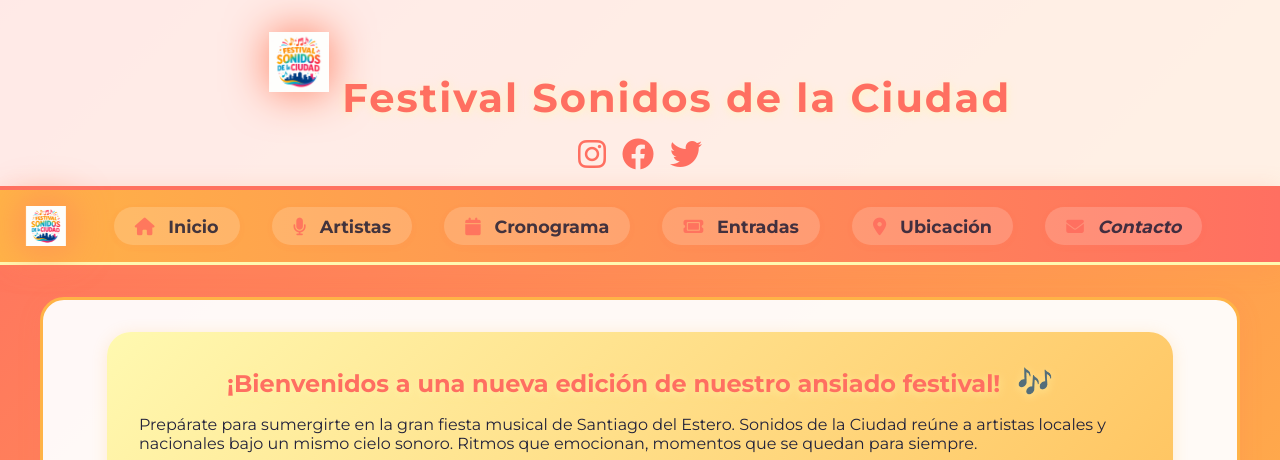
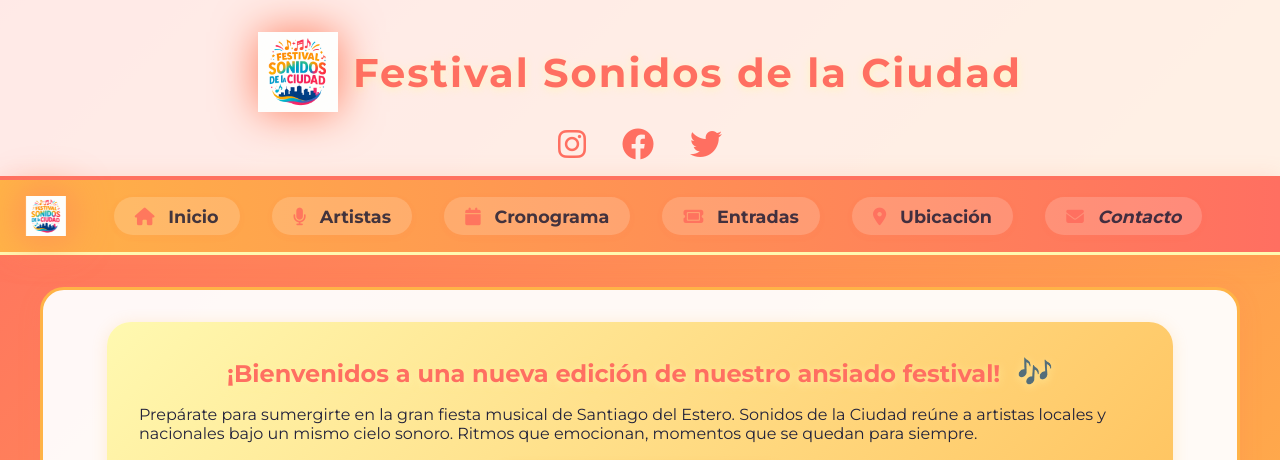
Before and after one commit to FernandoAVillarroel/sonidos-de-la-ciudad, a plain HTML site: page index.html in a window 1280 px wide. Shown: the top 460 px of the page. Drawn offline with Linux system fonts and the light colour scheme; a script that the page names is missing.

Commit message:
Alinear logo con título en misma línea horizontal

```diff
--- a/css/estilos.css
+++ b/css/estilos.css
@@ -46,8 +46,10 @@ header {
 }
 header .logo,
 .logo-header {
-  width: 60px;
-  margin-bottom: 0.5em;
+  width: 80px;
+  height: 80px;
+  object-fit: contain;
+  margin-bottom: 0;
   filter: drop-shadow(0 0 10px var(--color-secondary));
   animation: logoPulse 2s infinite alternate;
 }
--- a/index.html
+++ b/index.html
@@ -14,24 +14,24 @@
 <body>
 
   <!-- Cabecera con logo y redes sociales -->
-  <header>
-    <h1>
+  <header style="text-align: center;">
+    <h1 style="display: flex; flex-direction: row; align-items: center; justify-content: center; gap: 15px;">
       <img src="assets/img/logo.png" alt="Logo Sonidos de la Ciudad" class="logo">
       Festival Sonidos de la Ciudad
     </h1>
-    <div class="redes">
-      <ul>
-        <li>
+    <div class="redes" style="text-align: center;">
+      <ul style="display: flex; justify-content: center; list-style: none; padding: 0;">
+        <li style="margin: 0 10px;">
           <a href="https://www.instagram.com/festivaldelasalamanca" target="_blank" rel="noopener noreferrer" aria-label="Instagram">
             <i class="fab fa-instagram"></i>
           </a>
         </li>
-        <li>
+        <li style="margin: 0 10px;">
           <a href="https://www.facebook.com/FestivaldelaSalamanca" target="_blank" rel="noopener noreferrer" aria-label="Facebook">
             <i class="fab fa-facebook"></i>
           </a>
         </li>
-        <li>
+        <li style="margin: 0 10px;">
           <a href="https://twitter.com/@LaSalamanca" target="_blank" rel="noopener noreferrer" aria-label="Twitter">
             <i class="fab fa-twitter"></i>
           </a>
```
